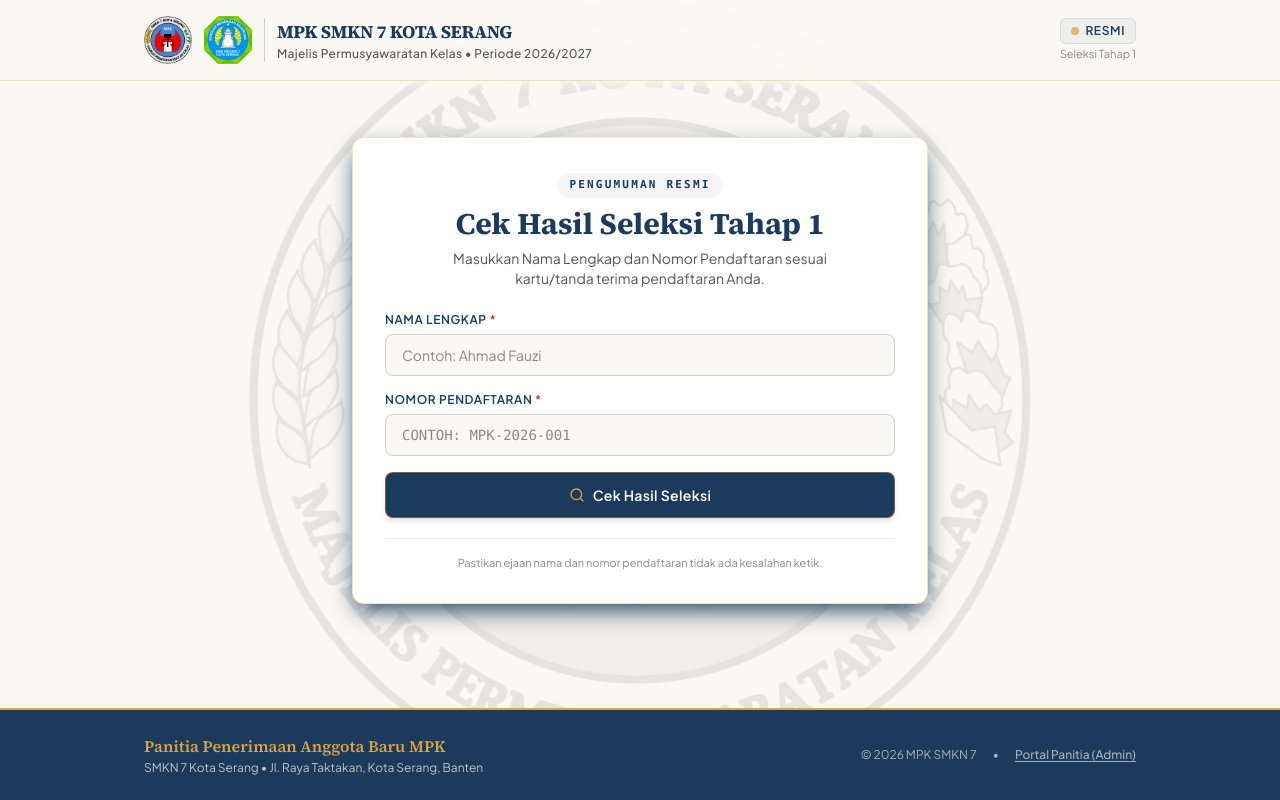
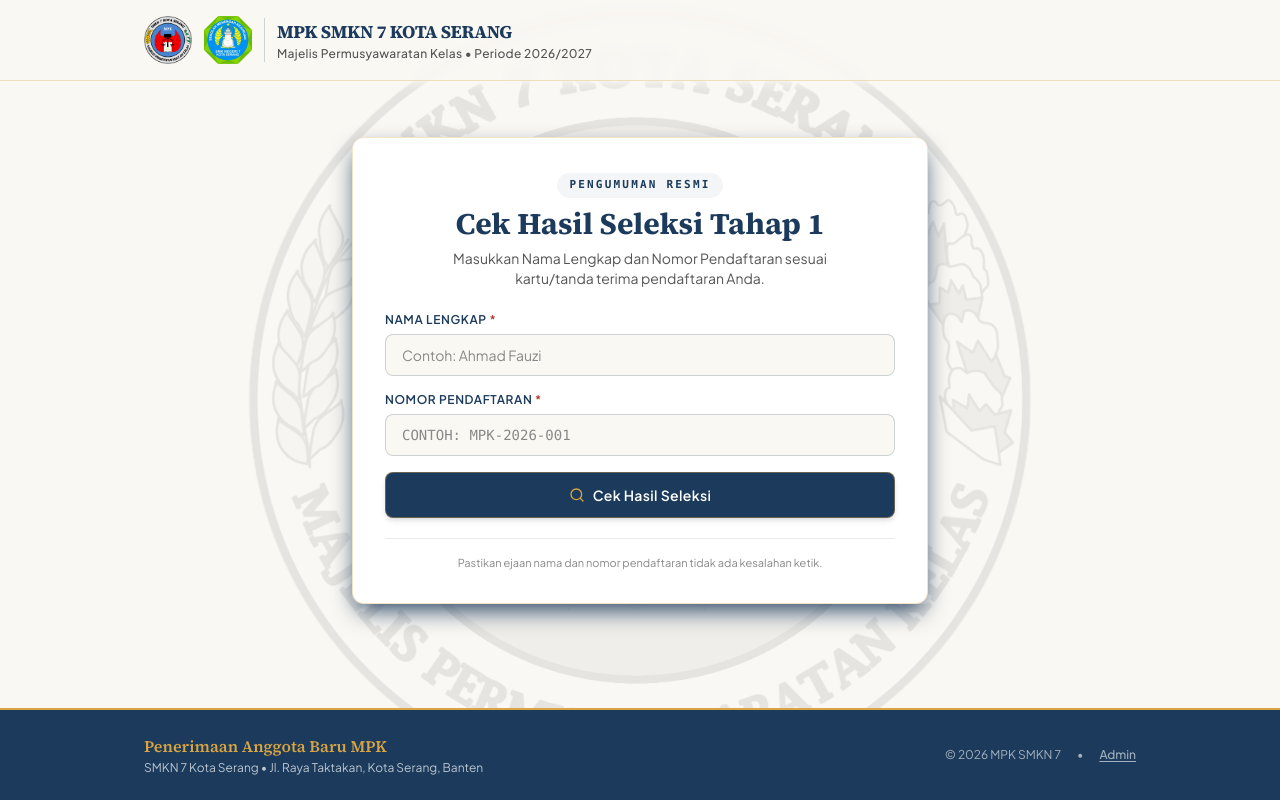
Before and after one commit to upptime993/INFO-MPK-SMKN7, a Next.js app: page / in a window 1280 px wide. Built offline with nearby package versions, Linux system fonts and the light colour scheme.

Commit message:
fix: update footer text & link to Admin, remove header badge

```diff
--- a/components/Footer.tsx
+++ b/components/Footer.tsx
@@ -7,7 +7,7 @@ export const Footer: React.FC = () => {
       <div className="max-w-5xl mx-auto px-4 flex flex-col md:flex-row items-center justify-between gap-4 text-center md:text-left text-xs sm:text-sm">
         <div>
           <p className="font-serif font-semibold text-gold text-base">
-            Panitia Penerimaan Anggota Baru MPK
+            Penerimaan Anggota Baru MPK
           </p>
           <p className="text-white/70 text-xs mt-0.5">
             SMKN 7 Kota Serang • Jl. Raya Taktakan, Kota Serang, Banten
@@ -21,7 +21,7 @@ export const Footer: React.FC = () => {
             href="/admin/login"
             className="hover:text-gold transition-colors font-medium underline underline-offset-2"
           >
-            Portal Panitia (Admin)
+            Admin
           </Link>
         </div>
       </div>
--- a/components/Header.tsx
+++ b/components/Header.tsx
@@ -38,15 +38,6 @@ export const Header: React.FC = () => {
             </p>
           </div>
         </Link>
-
-        {/* Badge Pengumuman Resmi — tampil di semua ukuran layar */}
-        <div className="flex flex-col items-end flex-shrink-0">
-          <span className="inline-flex items-center gap-1 sm:gap-1.5 px-1.5 sm:px-2.5 py-0.5 sm:py-1 rounded-md bg-navy/5 border border-navy/10 text-navy font-semibold text-[9px] sm:text-xs tracking-wider uppercase">
-            <span className="w-1.5 h-1.5 sm:w-2 sm:h-2 rounded-full bg-gold animate-pulse"></span>
-            <span className="hidden xs:inline">Pengumuman</span> Resmi
-          </span>
-          <span className="text-[9px] sm:text-[11px] text-ink-muted mt-0.5">Seleksi Tahap 1</span>
-        </div>
       </div>
     </header>
   );
```
